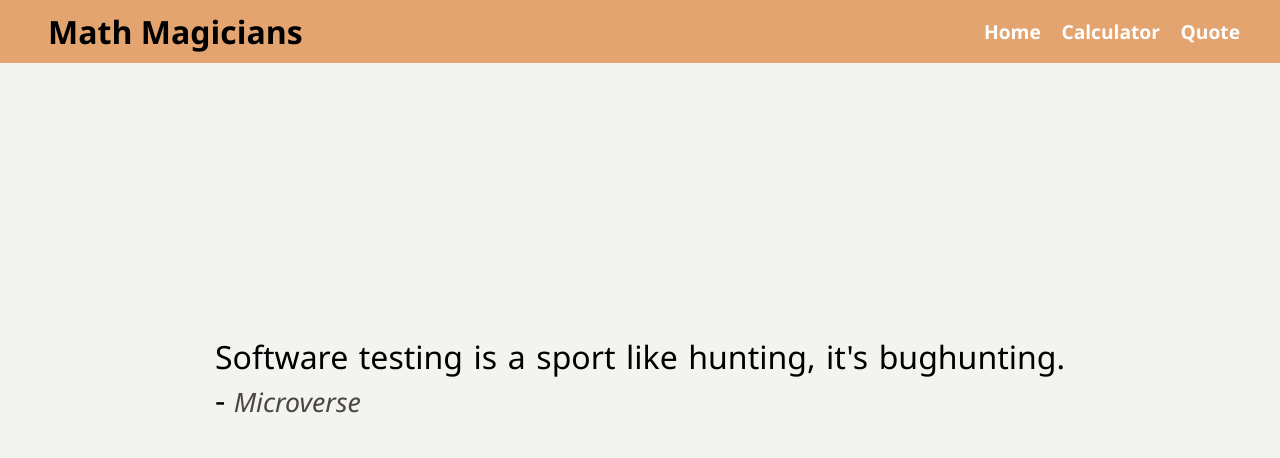
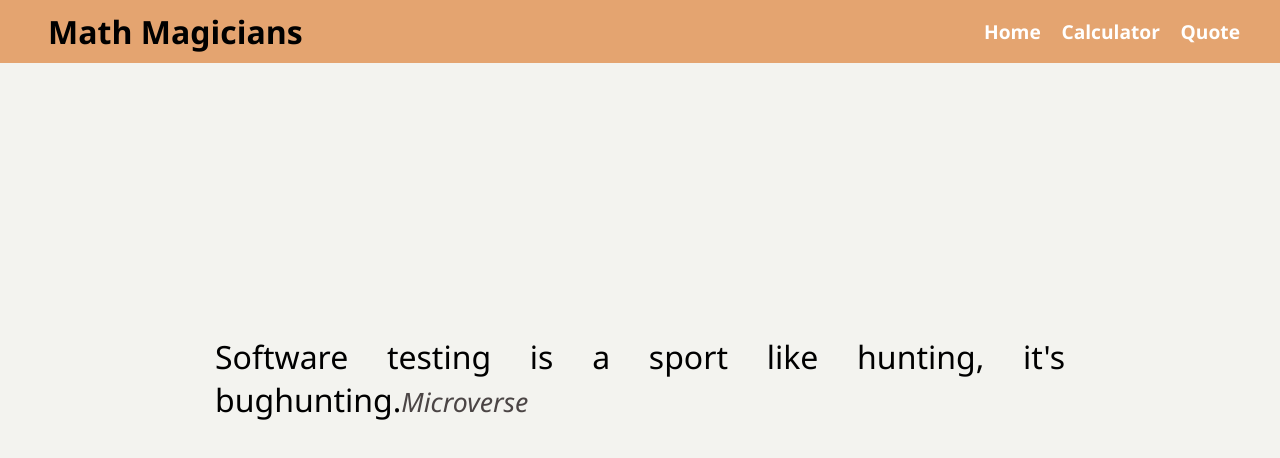
Before and after one commit to normainobary2021/math-magicians, a React (Create React App) app: page /quote in a window 1280 px wide. Shown: the top 458 px of the page. Built offline with nearby package versions, Linux system fonts and the light colour scheme; the HTML template or start-up script is replaced by a standard one.

Commit message:
Remove more eslint errors

```diff
--- a/src/components/pages/Quote.js
+++ b/src/components/pages/Quote.js
@@ -1,10 +1,6 @@
 const Quote = () => (
   <main className="quote-main">
-    <p>
-    Software testing is a sport like hunting, it&apos;s bughunting. -
-    {' '}
-    <span className="cite">Microverse</span>
-    </p>
+      <p>Software testing is a sport like hunting, it&apos;s bughunting.<span className="cite">Microverse</span></p>
   </main>
 );
 export default Quote;
```
